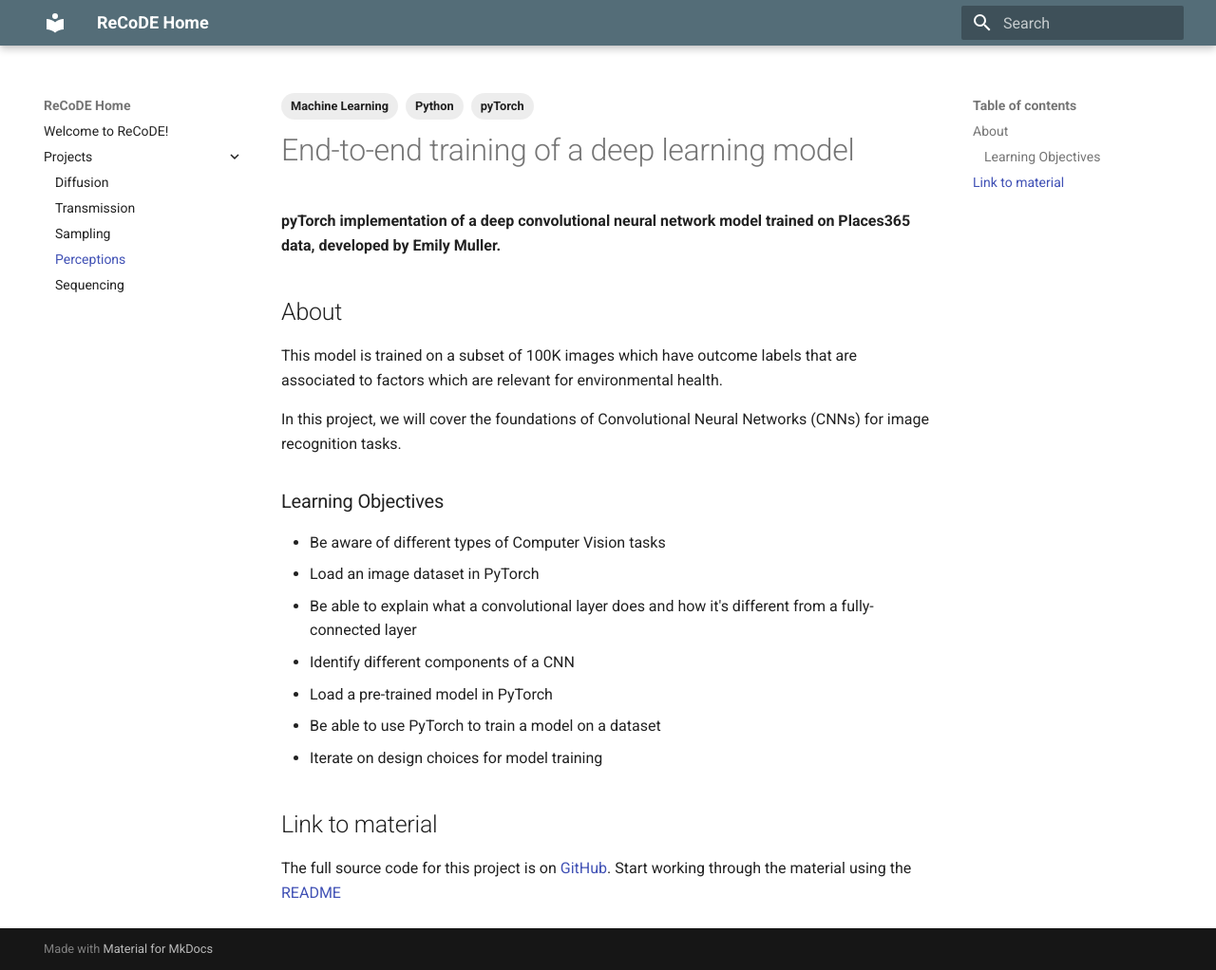
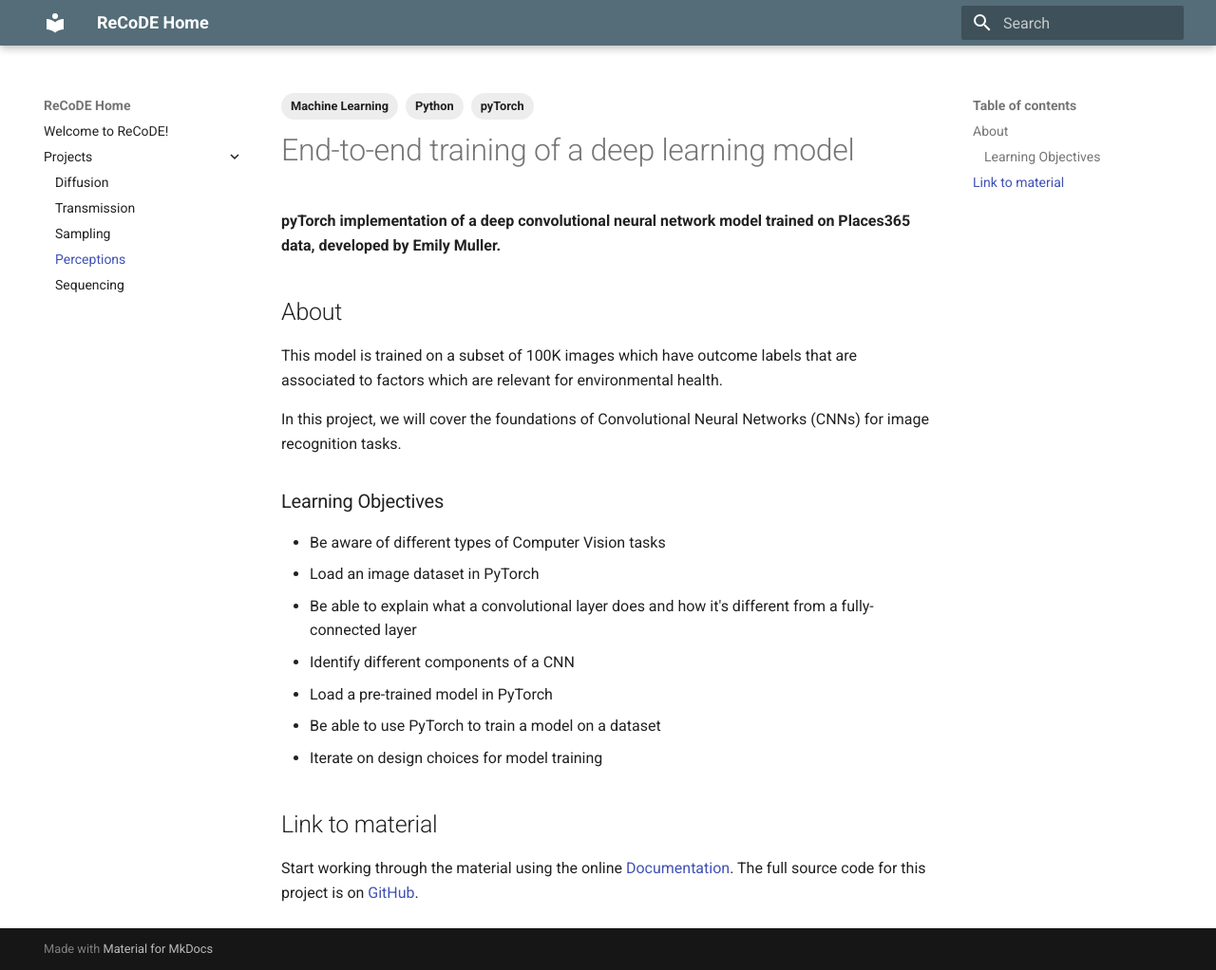
Before and after one commit to ImperialCollegeLondon/ReCoDE-home, an MkDocs documentation site: the page built from docs/projects/perceptions.md, in a window 1280 px wide and 1022 px high. Shown: the whole window at 95% size. Built offline with MkDocs 1.6.1 and Material for MkDocs 9.7.7, drawn with Linux system fonts in a browser that asks for light colours.

Commit message:
Update perceptions.md

```diff
--- a/docs/projects/perceptions.md
+++ b/docs/projects/perceptions.md
@@ -26,5 +26,5 @@
 
 ## Link to material
 
+Start working through the material using the online [Documentation](https://imperialcollegelondon.github.io/recode-perceptions/).
 The full source code for this project is on [GitHub](https://github.com/ImperialCollegeLondon/recode-perceptions/).
-Start working through the material using the [README](https://github.com/ImperialCollegeLondon/recode-perceptions/#pytorch-implementation-for-end-to-end-training-of-a-deep-learning-model)
```
